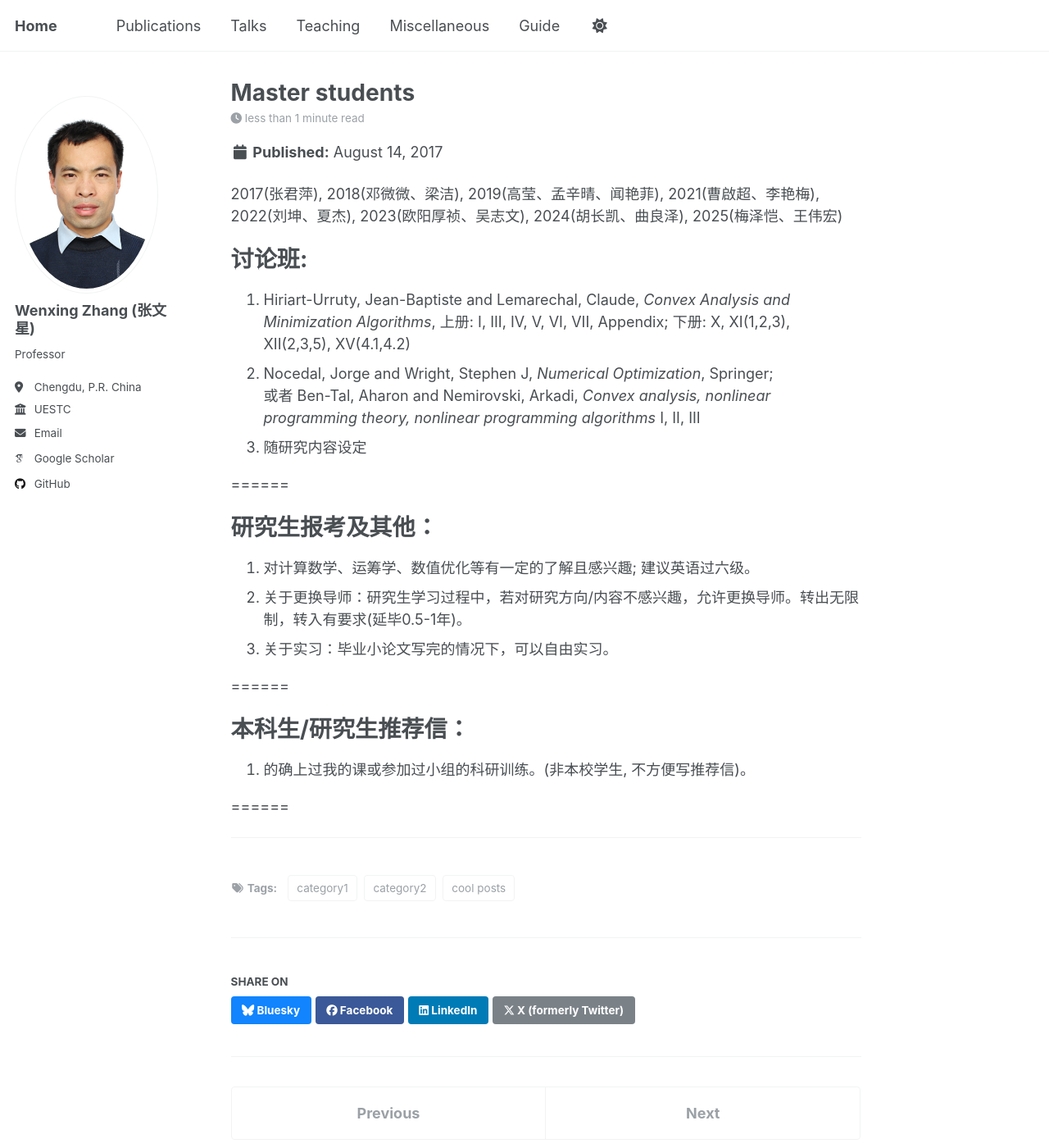
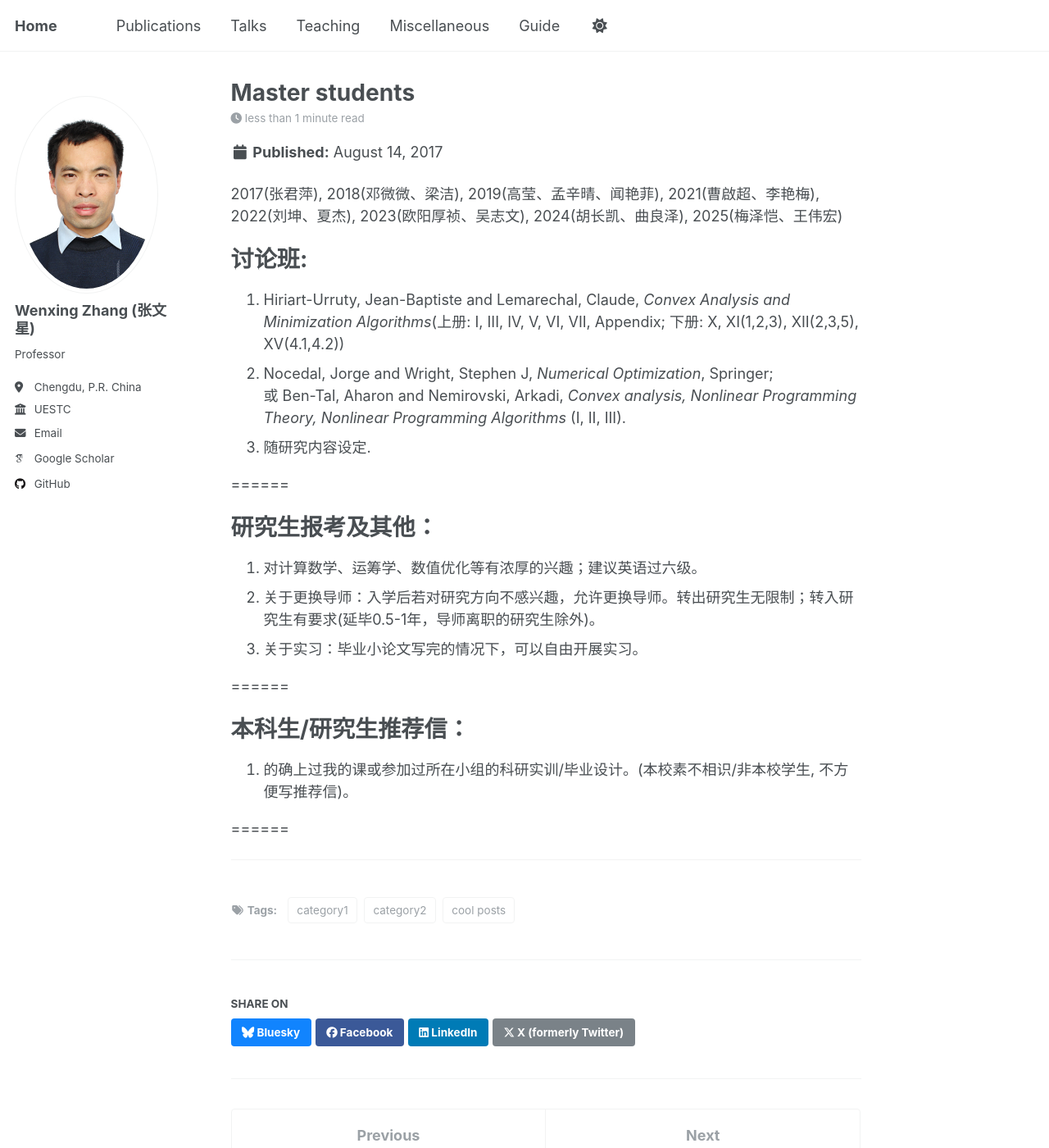
Before and after one commit to WenxingZhang/WenxingZhang.github.io, a Jekyll site: the page built from _posts/2017-08-14-blog-post-1.md, in a window 1280 px wide and 1400 px high. Shown: the whole window at 82% size. Built offline with Jekyll 4.4.1, drawn with Linux system fonts in a browser that asks for light colours; some web fonts are replaced; a script that is not in the unit is left out.

Commit message:
Update 2017-08-14-blog-post-1.md

```diff
--- a/_posts/2017-08-14-blog-post-1.md
+++ b/_posts/2017-08-14-blog-post-1.md
@@ -12,25 +12,25 @@ tags:
 
 讨论班:
 ======
-1. Hiriart-Urruty, Jean-Baptiste and Lemarechal, Claude, <i>Convex Analysis and Minimization Algorithms</i>, 上册: I, III, IV, V, VI, VII, Appendix;  下册: X,   XI(1,2,3),  XII(2,3,5),  XV(4.1,4.2)<br>
+1. Hiriart-Urruty, Jean-Baptiste and Lemarechal, Claude, <i>Convex Analysis and Minimization Algorithms</i>(上册: I, III, IV, V, VI, VII, Appendix; 下册: X, XI(1,2,3),  XII(2,3,5),  XV(4.1,4.2))<br>
 2. Nocedal, Jorge and Wright, Stephen J, <i>Numerical Optimization</i>, Springer; <br>
-或者 Ben-Tal, Aharon and Nemirovski, Arkadi, <i>Convex analysis, nonlinear programming theory, nonlinear programming algorithms</i> I, II, III<br>
-3. 随研究内容设定<br>
+或 Ben-Tal, Aharon and Nemirovski, Arkadi, <i>Convex analysis, Nonlinear Programming Theory, Nonlinear Programming Algorithms</i> (I, II, III).<br>
+3. 随研究内容设定.<br>
 
 ======
 
 
 研究生报考及其他：
 ======
-1. 对计算数学、运筹学、数值优化等有一定的了解且感兴趣; 建议英语过六级。<br>
-2. 关于更换导师：研究生学习过程中，若对研究方向/内容不感兴趣，允许更换导师。转出无限制，转入有要求(延毕0.5-1年)。<br>
-3. 关于实习：毕业小论文写完的情况下，可以自由实习。<br>
+1. 对计算数学、运筹学、数值优化等有浓厚的兴趣；建议英语过六级。<br>
+2. 关于更换导师：入学后若对研究方向不感兴趣，允许更换导师。转出研究生无限制；转入研究生有要求(延毕0.5-1年，导师离职的研究生除外)。<br>
+3. 关于实习：毕业小论文写完的情况下，可以自由开展实习。<br>
 
 ======
 
 本科生/研究生推荐信：
 ======
-1. 的确上过我的课或参加过小组的科研训练。(非本校学生, 不方便写推荐信)。<br>
+1. 的确上过我的课或参加过所在小组的科研实训/毕业设计。(本校素不相识/非本校学生, 不方便写推荐信)。<br>
 
 ======
 
```
